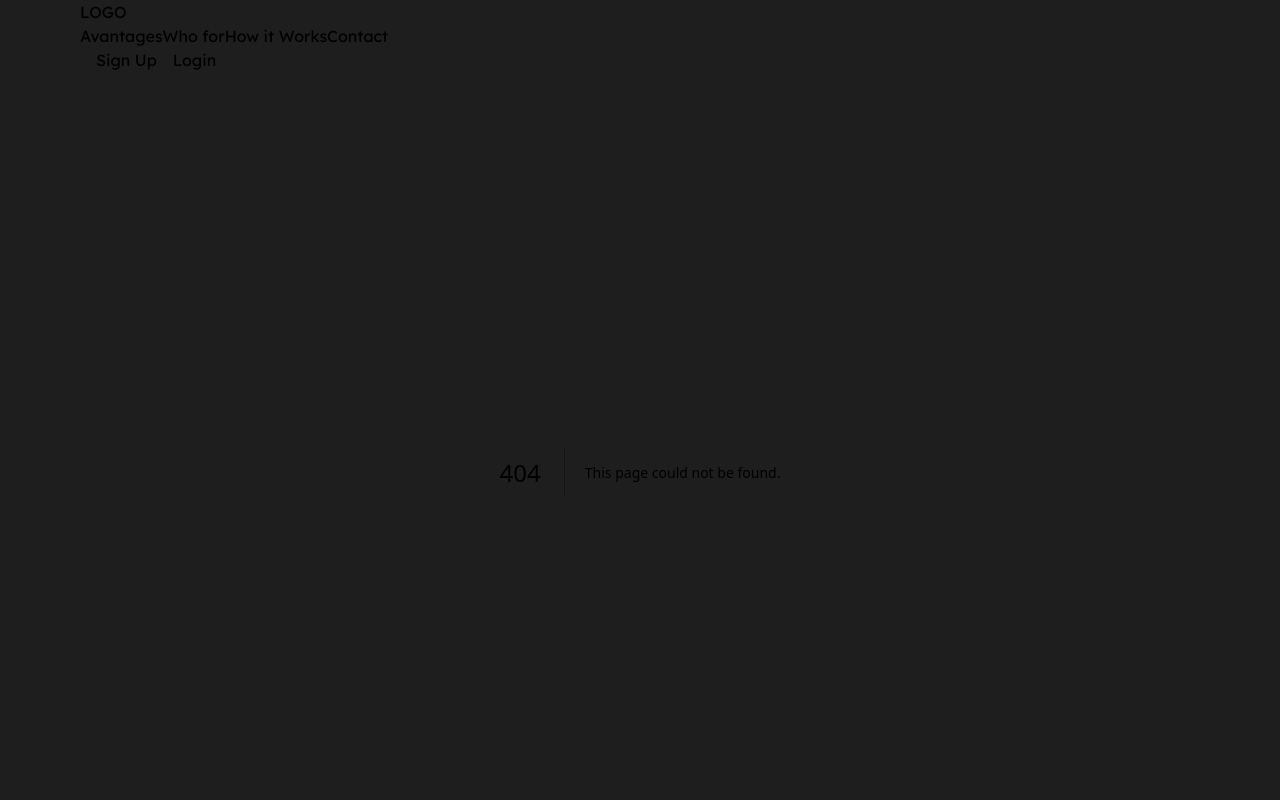
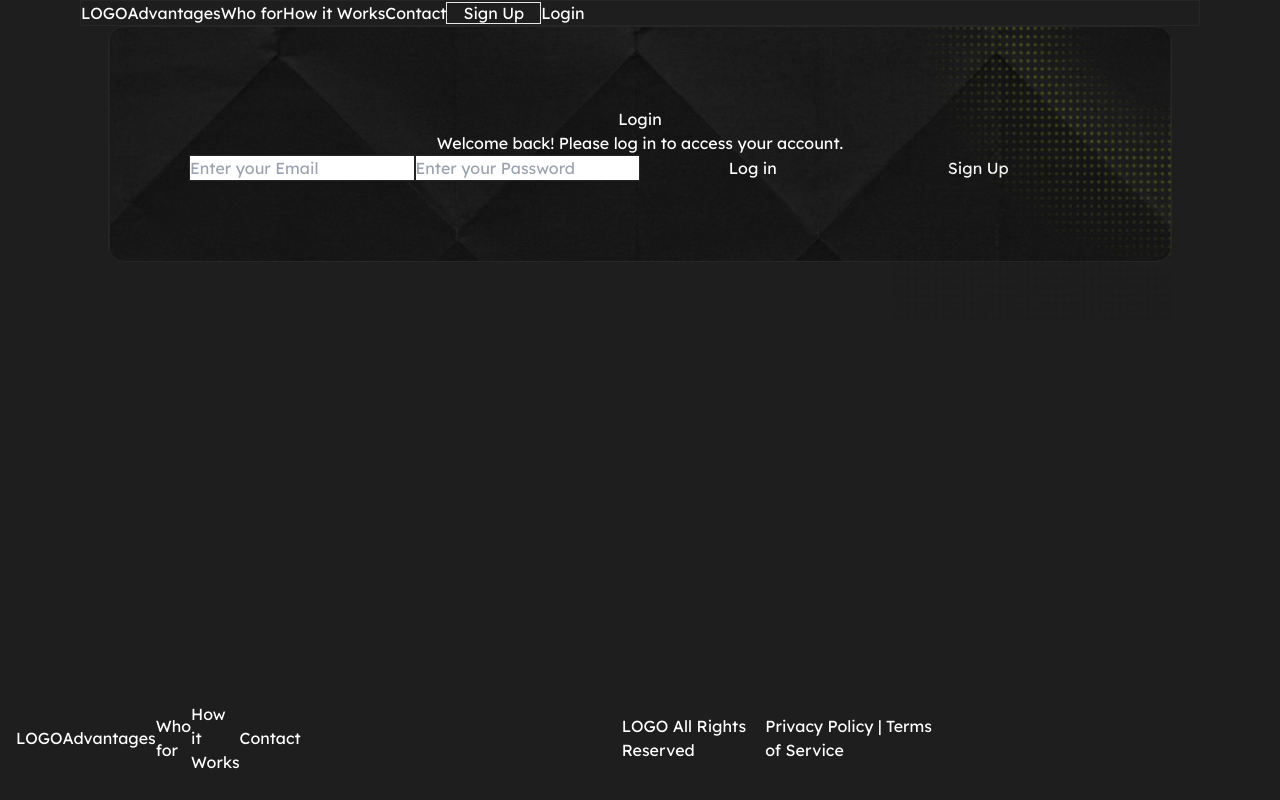
Before and after one commit to pinfinity1/google-payment, a Next.js app: page /auth/login in a window 1280 px wide. Before the commit this address had no page. Shown: the top 800 px of the page. Built offline with nearby package versions, Linux system fonts and the light colour scheme.

Commit message:
creat/ login and signup

```diff
--- /dev/null
+++ b/Components/Auth/LoginComp.tsx
@@ -0,0 +1,24 @@
+import CustomInput from "@/Components/common/CustomInput";
+import CustomButton from "@/Components/common/CustomButton";
+
+
+export default function LoginComp() {
+    return (
+        <>
+            <h3 className={"text-pr-green-60 text-[28px] mb-3"}>Login</h3>
+            <p className={"font-extralight text-grey-shade-75"}>Welcome back! Please log in to access your
+                account.
+            </p>
+            <form className={"relative w-full flex flex-col items-center gap-8 pt-8 z-10"}>
+                <div className={"w-full flex flex-col lg:flex-row items-center gap-5"}>
+                    <CustomInput type={"email"} placeholder={"Enter your Email"}/>
+                    <CustomInput type={"password"} placeholder={"Enter your Password"}/>
+                </div>
+                <div className={"w-full lg:max-w-[400px] flex flex-col items-center gap-5 sm:px-20 lg:p-0"}>
+                    <CustomButton type={"submit"}>Log in</CustomButton>
+                    <CustomButton href={"/auth/signup"}>Sign Up</CustomButton>
+                </div>
+            </form>
+        </>
+    )
+}
--- /dev/null
+++ b/Components/Auth/SignupComp.tsx
@@ -0,0 +1,27 @@
+import CustomInput from "@/Components/common/CustomInput";
+import CustomButton from "@/Components/common/CustomButton";
+
+
+export default function SignupComp() {
+    return (
+        <>
+            <h3 className={"text-pr-green-60 text-[28px] mb-3"}>Sign Up</h3>
+            <p className={"font-extralight text-grey-shade-75"}>
+                Join our community today! Create an account to unlock
+                exclusive features and personalized experiences.
+            </p>
+            <form className={"relative w-full flex flex-col items-center gap-8 pt-8 z-10"}>
+                <div className={"w-full grid grid-cols-2 gap-5"}>
+                    <CustomInput type={"text"} placeholder={"Enter First Name"}/>
+                    <CustomInput type={"text"} placeholder={"Enter Last Name"}/>
+                    <CustomInput type={"email"} placeholder={"Enter your Email"}/>
+                    <CustomInput type={"password"} placeholder={"Enter your Password"}/>
+                </div>
+                <div className={"w-full lg:max-w-[400px] flex flex-col items-center gap-5 sm:px-20 lg:p-0"}>
+                    <CustomButton type={"submit"}>Sign Up</CustomButton>
+                    <CustomButton href={"/auth/login"}>Login</CustomButton>
+                </div>
+            </form>
+        </>
+    )
+}
--- a/Components/Footer/Footer.tsx
+++ b/Components/Footer/Footer.tsx
@@ -6,7 +6,7 @@ export default function Footer() {
                 className={"w-full h-full max-w-[1596px] mx-auto flex flex-col items-center gap-6 lg:gap-10 pt-12 lg:pt-[60px] pb-8 px-4 lg:px-[80px] 2xl:px-[162px] "}>
                 <h3 className={"text-2xl font-bold"}>LOGO</h3>
                 <div className={"text-[10px] md:text-base flex items-center gap-6"}>
-                    <span>Avantages</span>
+                    <span>Advantages</span>
                     <span>Who for</span>
                     <span>How it Works</span>
                     <span>Contact</span>
--- a/Components/Header/Header.tsx
+++ b/Components/Header/Header.tsx
@@ -3,22 +3,22 @@ import Link from "next/link";
 
 export default function Header() {
     return (
-        <div className={"w-full max-w-[1596px] mx-auto px-4 md:px-20 pt-10 pb-4 md:pt-8 md:pb-6 "}>
+        <div className={"w-full max-w-[1596px] mx-auto px-4 md:px-20 pt-10 pb-8 md:pt-8 md:pb-10 "}>
             <div
                 className={"w-full flex items-center justify-between px-6 py-4 bg-grey-shade-11 border border-grey-shade-15 rounded-[12px] 2xl:rounded-[100px]"}>
                 <h3 className={"text-2xl font-bold"}>LOGO</h3>
                 <div className={"hidden lg:flex items-center gap-6"}>
-                    <span>Avantages</span>
+                    <span>Advantages</span>
                     <span>Who for</span>
                     <span>How it Works</span>
                     <span>Contact</span>
                 </div>
                 <div className={"hidden sm:flex items-center gap-2"}>
-                    <Link href={"/signup"}
+                    <Link href={"/auth/signup"}
                           className={"border border-transparent hover:border-pr-green-60 px-4 py-3 rounded-[82px] transition-all duration-150"}>
                         Sign Up
                     </Link>
-                    <Link href={"/login"}
+                    <Link href={"/auth/login"}
                           className={"bg-pr-green-60 text-grey-shade-11 px-6 py-3 rounded-[82px]"}>
                         Login
                     </Link>
--- /dev/null
+++ b/Components/common/CustomButton.tsx
@@ -0,0 +1,25 @@
+import {type ComponentPropsWithoutRef} from "react";
+import Link from "next/link";
+
+
+type ButtonProps = ComponentPropsWithoutRef<"button"> & {
+    href?: never
+}
+
+type LinkProps = ComponentPropsWithoutRef<"a"> & {
+    href: string
+}
+
+function isLinkProps(props: ButtonProps | LinkProps): props is LinkProps {
+    return "href" in props
+}
+
+
+export default function CustomButton(props: ButtonProps | LinkProps) {
+    if (isLinkProps(props)) {
+        return <Link className={"w-full bg-grey-shade-15 py-4 rounded-xl"} {...props} />
+    }
+    return (
+        <button className={"w-full bg-pr-green-60 text-black py-4 rounded-xl"} {...props}/>
+    )
+}
--- /dev/null
+++ b/Components/common/CustomInput.tsx
@@ -0,0 +1,14 @@
+import {ComponentPropsWithoutRef} from "react";
+
+
+type InputProps = ComponentPropsWithoutRef<"input">
+
+
+export default function CustomInput(props: InputProps) {
+    return (
+        <p className={"w-full"}>
+            <input
+                className={"w-full p-4 text-base bg-grey-shade-10 rounded-xl placeholder:text-grey-shade-35 border border-grey-shade-15 focus:outline-none tracking-wide"} {...props}/>
+        </p>
+    )
+}
--- /dev/null
+++ b/app/auth/[slug]/page.tsx
@@ -0,0 +1,26 @@
+"use client"
+import Image from "next/image";
+import {useParams} from "next/navigation";
+import SignupComp from "@/Components/Auth/SignupComp";
+import LoginComp from "@/Components/Auth/LoginComp";
+
+
+export default function AuthPage() {
+    const {slug} = useParams();
+
+
+    return (
+        <main className={"w-full flex items-center justify-center"}>
+            <div
+                className={"relative w-full max-w-[1064px] 2xl:max-w-[1326px] mx-auto border border-grey-shade-15 rounded-2xl p-8 lg:py-20 lg:px-20 2xl:px-[200px] text-center bg-[url(/auth-form.jpg)] md:bg-cover bg-center"}>
+                {slug === "login" ? (
+                    <LoginComp/>
+                ) : (
+                    <SignupComp/>
+                )}
+                <Image className={"absolute top-0 right-0 "} src={"/toprightspread.png"} width={280} height={280}
+                       alt={"png element"}/>
+            </div>
+        </main>
+    )
+}
--- a/app/login/page.tsx
+++ /dev/null
@@ -1,7 +0,0 @@
-export default function LoginPage() {
-    return (
-        <main className={"w-full h-full bg-pr-green-80"}>
-            1
-        </main>
-    )
-}
```
